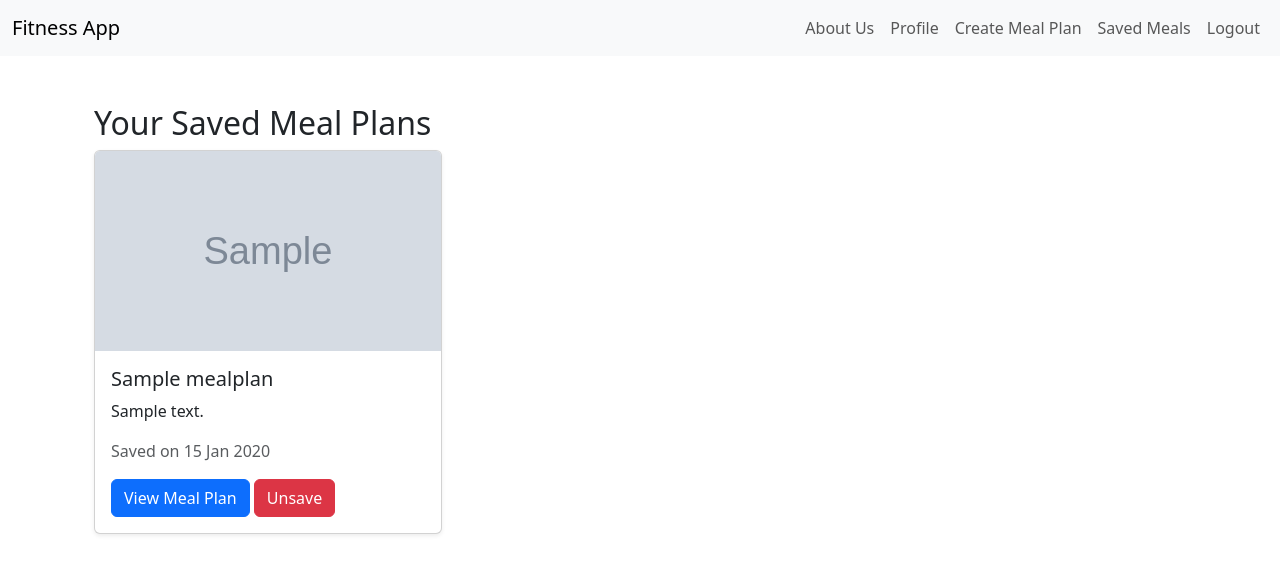
After one commit to AsenTodor0v/FinessApp, a Django app: page /meals/saved-mealplans/ in a window 1280 px wide. The commit adds this page. Shown: the top 574 px of the page. Run offline with Django 5.2, Linux system fonts and the light colour scheme; a user stored in the database is signed in; tables that the repository leaves empty hold one stand-in row (values such as "Sample post"); grey boxes marked "Sample" are stand-in pictures.

Commit message:
add save meals

```diff
--- a/NutriPage/meals/models.py
+++ b/NutriPage/meals/models.py
@@ -25,6 +25,15 @@ class MealPlan(models.Model):
     def __str__(self):
         return self.title
 
+
+class SavedMeals(models.Model):
+    user = models.ForeignKey(Profile, on_delete=models.CASCADE, related_name='saved_meals')
+    mealplan = models.ForeignKey(MealPlan, on_delete=models.CASCADE, related_name='saved_by')
+    saved_at = models.DateTimeField(auto_now_add=True)
+
+    def __str__(self):
+        return f"{self.user.username} saved {self.mealplan.title}"
+
 class Comment(models.Model):
     mealplan = models.ForeignKey(MealPlan,related_name="comments",on_delete=models.CASCADE)
     author = models.CharField(max_length=100)
--- a/NutriPage/meals/urls.py
+++ b/NutriPage/meals/urls.py
@@ -1,5 +1,6 @@
 from django.urls import path
 
+from NutriPage.meals import views
 from NutriPage.meals.views import CreateMealsView, EditMealsView, UserMealsView, DetailMealView, DeleteMealsView
 
 urlpatterns = [
@@ -8,4 +9,7 @@ urlpatterns = [
     path('my-meals/', UserMealsView.as_view(), name='my-meals'),
     path('details-meal/<int:pk>/', DetailMealView.as_view(), name='details-meal'),
     path('delete-meal/<int:pk>/delete/', DeleteMealsView.as_view(), name='delete-meal'),
+    path('post/<int:pk>/save/', views.save_mealplan, name='save_mealplan'),
+    path('saved-mealplans/', views.saved_mealplans, name='saved_mealplans'),
+    path('post/<int:pk>/unsave/', views.unsave_mealplan, name='unsave_mealplan'),
 ]
--- a/NutriPage/meals/views.py
+++ b/NutriPage/meals/views.py
@@ -1,11 +1,13 @@
+from django.contrib.auth.decorators import login_required
 from django.contrib.auth.mixins import LoginRequiredMixin, UserPassesTestMixin
 from django.core.exceptions import ValidationError
-from django.shortcuts import redirect, get_object_or_404
-from django.urls import reverse_lazy
+from django.http import HttpResponseRedirect
+from django.shortcuts import redirect, get_object_or_404, render
+from django.urls import reverse_lazy, reverse
 from django.views.generic import CreateView, ListView, UpdateView, DetailView, DeleteView
 
 from NutriPage.meals.forms import MealsCreateForm, MealsEditForm, CommentForm
-from NutriPage.meals.models import MealPlan
+from NutriPage.meals.models import MealPlan, SavedMeals
 
 
 # Create your views here.
@@ -84,3 +86,31 @@ class DeleteMealsView(LoginRequiredMixin, UserPassesTestMixin, DeleteView):
     def test_func(self):
         mealplan = self.get_object()
         return self.request.user.profile == mealplan.author
+
+@login_required
+def save_mealplan(request, pk):
+    mealplan = get_object_or_404(MealPlan, pk=pk)
+    profile = request.user.profile  # Access the Profile instance
+    SavedMeals.objects.get_or_create(user=profile, mealplan=mealplan)
+    return redirect(reverse('details-meal', kwargs={'pk': mealplan.pk}))
+
+@login_required
+def saved_mealplans(request):
+    """List all meal plans saved by the logged-in user."""
+    saved = SavedMeals.objects.filter(user=request.user.profile).select_related('mealplan')
+    return render(request, 'meals/saved_mealplans.html', {'saved_mealplans': saved})
+
+
+@login_required
+def unsave_mealplan(request, pk):
+    # Get the MealPlan object
+    mealplan = get_object_or_404(MealPlan, pk=pk)
+
+    # Get or 404 the SavedMeals object for the logged-in user and this meal plan
+    saved_meal = get_object_or_404(SavedMeals, user=request.user.profile, mealplan=mealplan)
+
+    # Delete the saved meal plan entry
+    saved_meal.delete()
+
+    # Redirect to the page where saved meal plans are listed
+    return redirect('saved_mealplans')
--- a/static/css/styles.css
+++ b/static/css/styles.css
@@ -1,3 +1,4 @@
 @import './picture.css';
 @import './comments.css';
 @import './sections.css;
+@import './saved_mealplans.css';
--- a/templates/base.html
+++ b/templates/base.html
@@ -32,6 +32,8 @@
                     {% if user.is_authenticated %}
                         <li class="nav-item"><a class="nav-link" href="{% url 'profile' %}">Profile</a></li>
                         <li class="nav-item"><a class="nav-link" href="{% url 'create-meal' %}">Create Meal Plan</a></li>
+                        <!-- Add the link to Saved Meals -->
+                        <li class="nav-item"><a class="nav-link" href="{% url 'saved_mealplans' %}">Saved Meals</a></li>
                         <li class="nav-item"><a class="nav-link" href="{% url 'logout-profile' %}">Logout</a></li>
                     {% else %}
                         <li class="nav-item"><a class="nav-link" href="{% url 'login-profile' %}">Login</a></li>
--- /dev/null
+++ b/templates/meals/saved_mealplans.html
@@ -0,0 +1,31 @@
+{% extends "base.html" %}
+{% block title %}Saved Meal Plans{% endblock %}
+
+{% block content %}
+<div class="container mt-5">
+    <h2>Your Saved Meal Plans</h2>
+
+    {% if saved_mealplans %}
+    <div class="row">
+        {% for saved in saved_mealplans %}
+        <div class="col-md-4 mb-4">
+            <div class="card shadow-sm">
+                <img src="{{ saved.mealplan.picture.url }}" class="card-img-top" alt="Meal Plan Image" style="height: 200px; object-fit: cover;">
+                <div class="card-body">
+                    <h5 class="card-title">{{ saved.mealplan.title }}</h5>
+                    <p class="card-text">{{ saved.mealplan.description|truncatewords:20 }}</p>
+                    <p class="text-muted">Saved on {{ saved.saved_at|date:"d M Y" }}</p>
+                    <a href="{% url 'details-meal' saved.mealplan.pk %}" class="btn btn-primary">View Meal Plan</a>
+                    <a href="{% url 'unsave_mealplan' saved.mealplan.pk %}" class="btn btn-danger ml-2">Unsave</a>
+                </div>
+            </div>
+        </div>
+        {% endfor %}
+    </div>
+    {% else %}
+    <div class="alert alert-info" role="alert">
+        You have not saved any meal plans yet.
+    </div>
+    {% endif %}
+</div>
+{% endblock %}
```
Also changed, not shown: static/css/saved_mealplans.css (added, +38 -0 lines), templates/meals/detail_meals.html (+11 -3 lines), NutriPage/meals/migrations/0005_savedmeals.py (added), NutriPage/meals/migrations/0006_alter_savedmeals_unique_together.py (added), NutriPage/meals/migrations/0007_alter_savedmeals_mealplan_alter_savedmeals_user.py (added), NutriPage/meals/migrations/0008_alter_savedmeals_unique_together_and_more.py (added).
